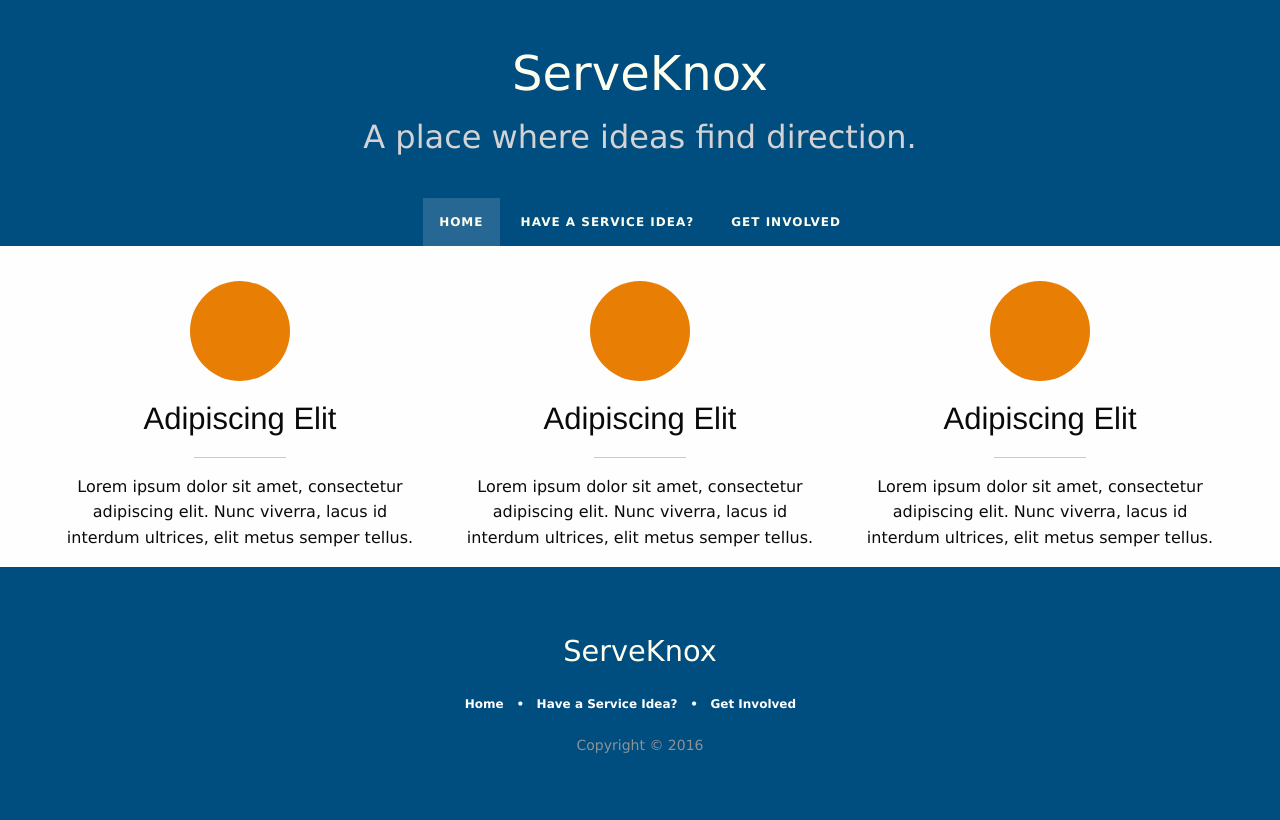
After one commit to CodeTN-WRR/serveknox, a PHP site: template views/home.twig in a window 1280 px wide. The commit adds this page. Run offline with PHP 8.4, Linux system fonts and the light colour scheme; the template is opened without the code that fills it, so the values that code supplies are empty; some libraries are stand-ins or nearby versions.

Commit message:
new twig templates on /dev and /dev/home

```diff
--- /dev/null
+++ b/views/css/home.css
@@ -0,0 +1,35 @@
+.features {
+  margin-top: 6rem;
+}
+
+.features {
+  text-align: center;
+}
+
+.features hr {
+    width: 25%;
+    margin: 1rem auto;
+}
+
+.features .round-icon {
+    background-color: #E87E04;
+    border-radius: 50%;
+    display: table;
+    height: 100px;
+    margin: -61px auto 1rem;
+    width: 100px;
+    font-size: 3rem;
+}
+
+.features .round-icon span {
+      color: #fff;
+      display: table-cell;
+      text-align: center;
+      vertical-align: middle;
+}
+
+@media only screen and (max-width: 40em) {
+    .features .columns {
+        margin-bottom: 5rem;
+    }
+}
--- /dev/null
+++ b/views/css/main.css
@@ -0,0 +1,111 @@
+body, .header *, footer * {
+    font-family: Verdana;
+}
+
+/*header*/
+
+.header {
+  text-align: center;
+  background:  #004d80;
+  background-size: cover;
+  position: relative;
+  overflow: visible;
+  padding-top: 2.5rem;
+  padding-bottom: 4.9rem;
+}
+
+.header .headline {
+    color: #ffe;
+}
+
+.header-subnav {
+  float: none;
+  position: absolute;
+  text-align: center;
+  margin: 0 auto;
+  bottom: 0;
+  width: 100%;
+}
+
+.header-subnav li {
+    float: none;
+    display: inline-block;
+}
+
+.header-subnav li a {
+    padding: 0.9rem 1rem;
+    font-size: 0.75rem;
+    color: #ffe;
+    text-transform: uppercase;
+    display: block;
+    font-weight: bold;
+    letter-spacing: 1px;
+    transition: all 0.35s ease-in-out;
+}
+
+.header-subnav li a.is-active {
+    background: rgba(250, 250, 250, 0.15);
+}
+
+.header-subnav li a:hover {
+    background: rgba(250, 250, 250, 0.15);
+    transition: all 0.35s ease-in-out;
+}
+
+.header .subtitle {
+    color: lightgrey;
+    font-size: 2em;
+}
+
+/*@media (max-width: 600px) {
+    .header {
+        display: none;
+    }
+}*/
+
+/*footer*/
+
+.footer {
+  background-color: #004d80;
+  text-align: center;
+  font-size: 1.2rem;
+  padding: 4rem;
+}
+
+.footer h2.slogan {
+    color: #ffe;
+    font-size: 1.8rem;
+    margin: 0 0 1rem;
+}
+
+.footer p.copywrite {
+    color: #8f9296;
+    font-size: 0.875rem;
+    margin: 0;
+}
+
+.footer .links a {
+    list-style: none;
+    color: #ffffff;
+    padding: 3rem 0 2rem;
+    margin: 0;
+    font-size: 0.75rem;
+    font-weight: bold;
+}
+
+.footer .links a::after {
+      content: "•";
+      padding: 0 0.4rem 0 0.8rem;
+}
+
+.footer .links a:last-child::after {
+      content: "";
+      padding: 0 0.4rem 0 0.8rem;
+}
+
+/*main*/
+
+#main {
+    min-height: 20vh;
+    min-width: 100vw;
+}
--- /dev/null
+++ b/views/home.twig
@@ -0,0 +1,40 @@
+{% extends 'main.twig' %}
+
+{% block ind_link %}
+    <link rel="stylesheet" href="../views/css/home.css">
+    <link href="https://cdnjs.cloudflare.com/ajax/libs/foundicons/3.0.0/foundation-icons.css" rel="stylesheet">
+{% endblock ind_link %}
+
+{% block act_link %}
+    class="is-active"
+{% endblock act_link %}
+
+{% block content %}
+
+    <div class="row features">
+      <div class="medium-4 columns">
+        <div class="round-icon">
+          <span class="fi-widget"></span>
+        </div>
+        <h3>Adipiscing Elit</h3>
+        <hr>
+        <p>Lorem ipsum dolor sit amet, consectetur adipiscing elit. Nunc viverra, lacus id interdum ultrices, elit metus semper tellus.</p>
+      </div>
+      <div class="medium-4 columns">
+        <div class="round-icon">
+          <span class="fi-graph-bar"></span>
+        </div>
+        <h3>Adipiscing Elit</h3>
+        <hr>
+        <p>Lorem ipsum dolor sit amet, consectetur adipiscing elit. Nunc viverra, lacus id interdum ultrices, elit metus semper tellus.</p>
+      </div>
+      <div class="medium-4 columns">
+        <div class="round-icon">
+          <span class="fi-download"></span>
+        </div>
+        <h3>Adipiscing Elit</h3>
+        <hr>
+        <p>Lorem ipsum dolor sit amet, consectetur adipiscing elit. Nunc viverra, lacus id interdum ultrices, elit metus semper tellus.</p>
+      </div>
+    </div>
+{% endblock content %}
--- a/views/main.twig
+++ b/views/main.twig
@@ -1,2 +1,55 @@
-<h1>Hello</h1>
-<p>This is a placeholder.</p>
+<!doctype html>
+<html class="no-js" lang="en" dir="ltr">
+
+{% block head %}
+  <head>
+    <meta charset="utf-8">
+    <meta http-equiv="x-ua-compatible" content="ie=edge">
+    <meta name="viewport" content="width=device-width, initial-scale=1.0">
+    <title>Organization Home</title>
+    <link rel="icon" href="/views/img/logo.jpg">
+    <link rel="stylesheet" href="../foundation/css/foundation.css">
+    <link rel="stylesheet" href="../foundation/css/app.css">
+    <link rel="stylesheet" href="/views/css/main.css"> <!-- path must be absolute for slim to process it -->
+
+{% block ind_link %}
+{% endblock ind_link %}
+
+  </head>
+{% endblock head %}
+
+  <body>
+    <header class="header">
+      <h1 class="headline">ServeKnox</h1>
+      <h3 class="subtitle">A place where ideas find direction.</h2>
+      <ul class="header-subnav">
+        <li><a href="#" {% block act_link %} {% endblock act_link %} >Home</a></li>
+        <li><a href="#">Have a service idea?</a></li>
+        <li><a href="#">Get Involved</a></li>
+      </ul>
+    </header>
+
+{% block content %}
+    <div id="main">
+
+    </div>
+{% endblock content %}
+
+{% block footer %}
+    <footer class="footer">
+      <div class="row">
+        <div class="small-12 columns">
+          <h2 class="slogan">ServeKnox</h2>
+          <p class="links">
+            <a href="#">Home</a>
+            <a href="#">Have a Service Idea?</a>
+            <a href="#">Get Involved</a>
+          </p>
+          <p class="copywrite">Copyright © 2016</p>
+        </div>
+      </div>
+    </footer>
+{% endblock footer %}
+
+  </body>
+</html>
```
Also changed, not shown: index.php (+8 -0 lines), views/img/logo.jpg (added).
